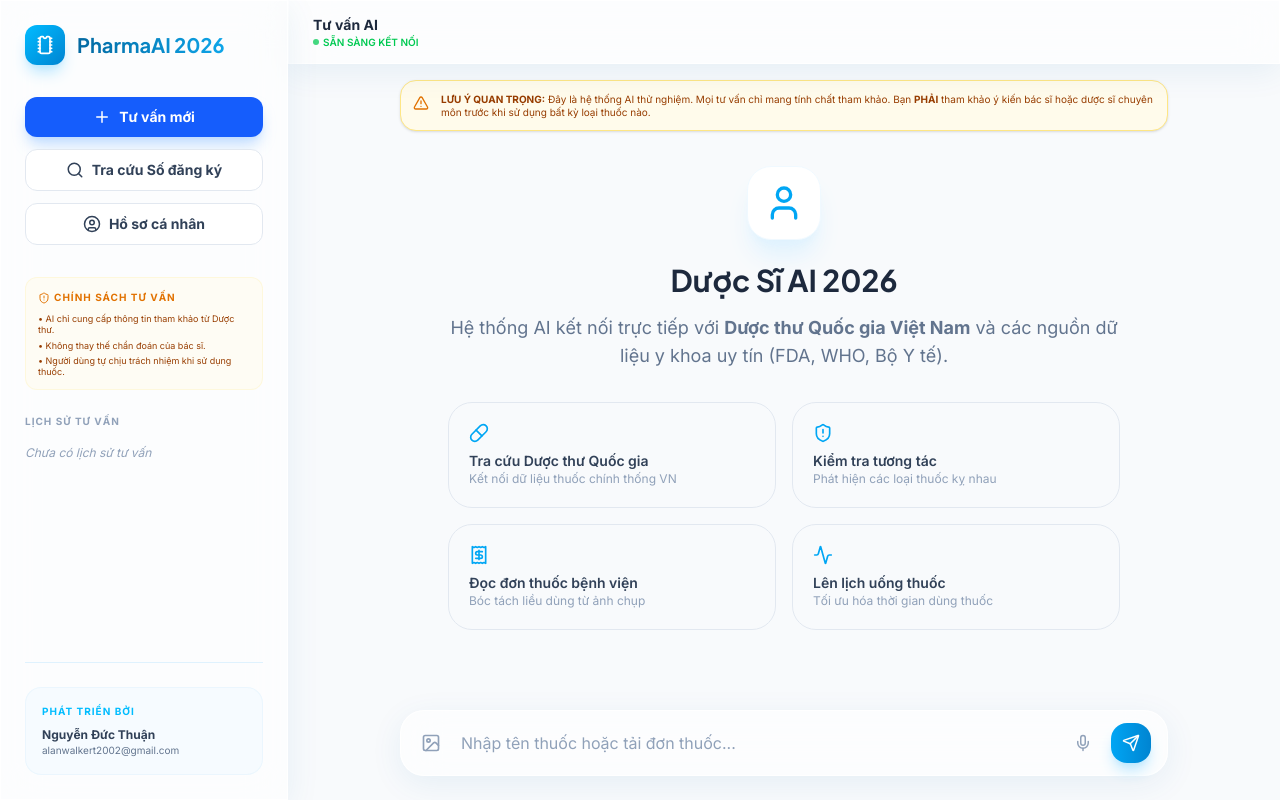
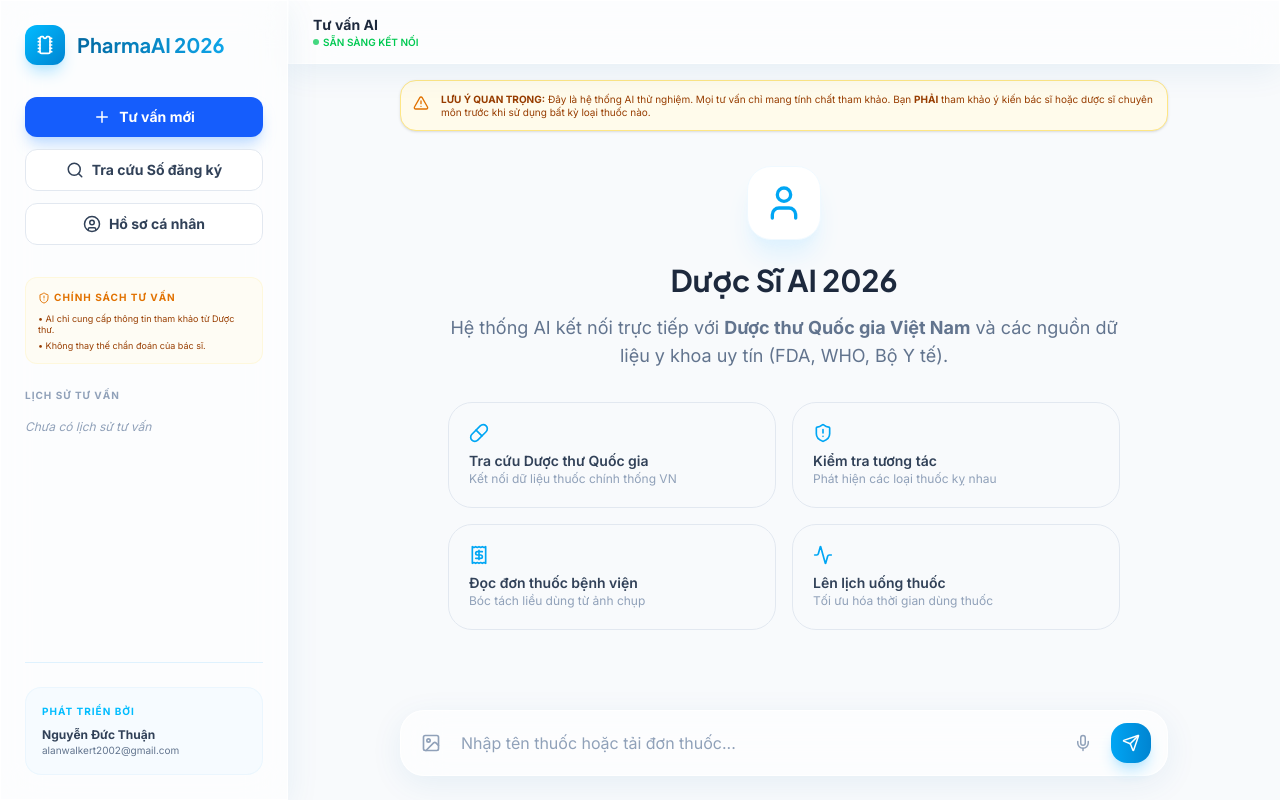
Before and after one commit to ndthuan12b3-a11y/PharmaAI, a React (Vite) app: page / in a window 1280 px wide. Built offline with nearby package versions, Linux system fonts and the light colour scheme.

Commit message:
Remove user responsibility disclaimer from App.tsx

```diff
--- a/src/App.tsx
+++ b/src/App.tsx
@@ -383,7 +383,6 @@ export default function App() {
           <ul className="text-[9px] text-amber-800 space-y-1 leading-tight">
             <li>• AI chỉ cung cấp thông tin tham khảo từ Dược thư.</li>
             <li>• Không thay thế chẩn đoán của bác sĩ.</li>
-            <li>• Người dùng tự chịu trách nhiệm khi sử dụng thuốc.</li>
           </ul>
         </div>
 
```
